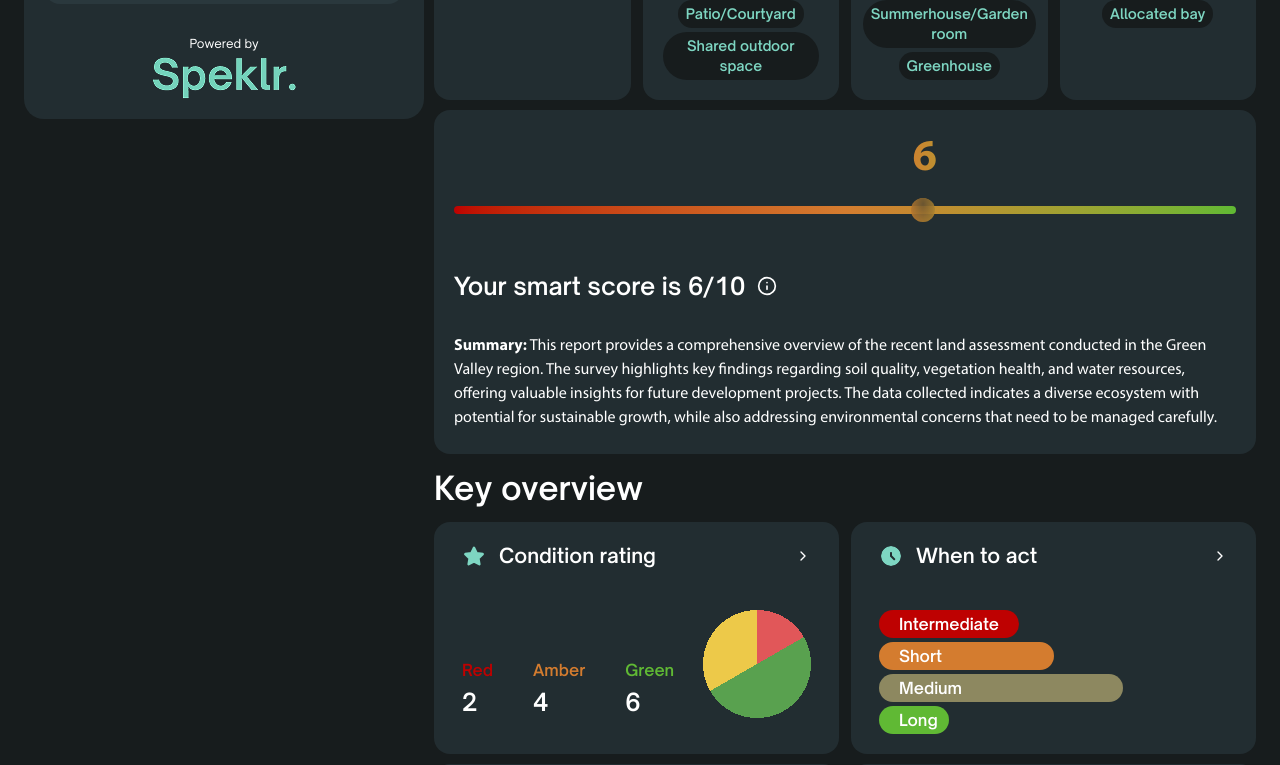
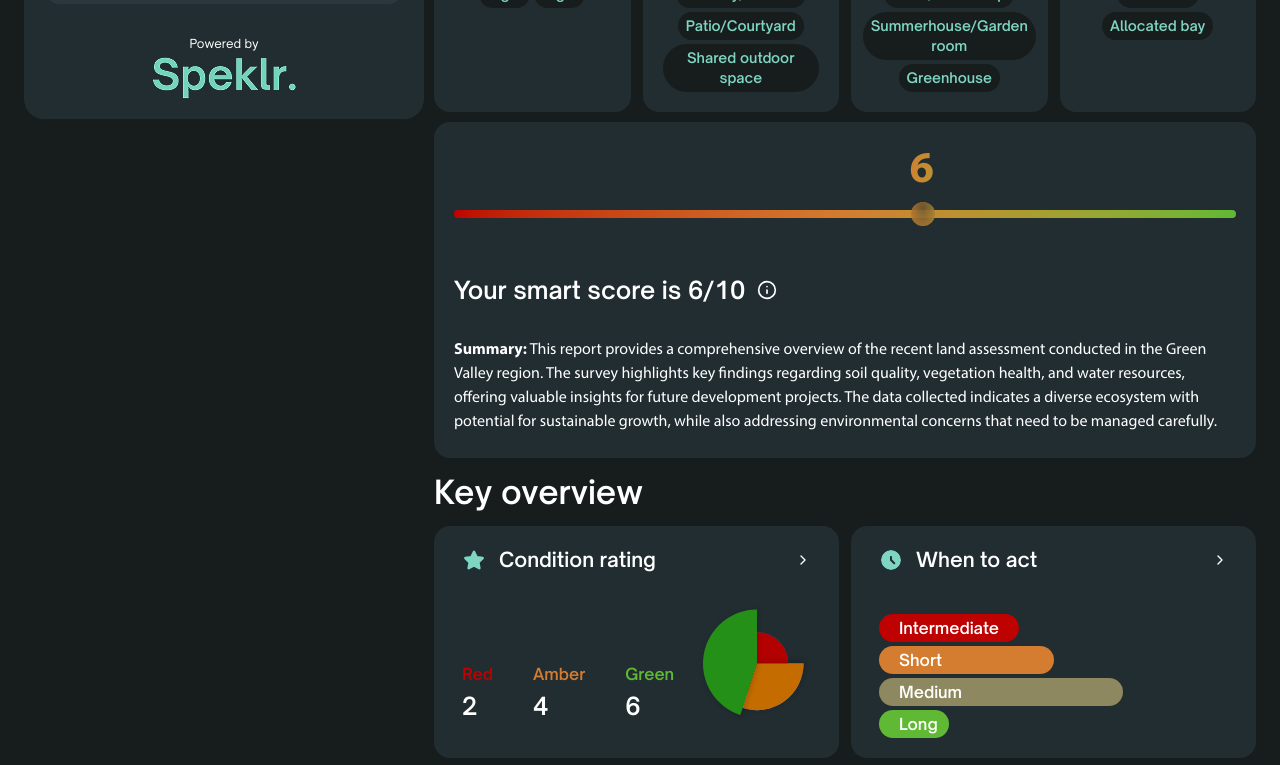
Before and after one commit to iaminamcom/novello-speklr, a Next.js app: page / in a window 1280 px wide. Shown: the part 880-1645 px from the top of the page. Built offline with nearby package versions, Linux system fonts and the light colour scheme.

Commit message:
small fixes

```diff
--- a/src/app/page.tsx
+++ b/src/app/page.tsx
@@ -191,8 +191,8 @@ export default function Home() {
         </div>
       </div>
 
-      <div className="lg:col-span-6 lg:row-span-2">
-        <Image src="/images/c48de55123334e5f3278a62129f5433987c40ce3.jpg" alt="property" width='600' height={0} className="rounded-2xl h-full object-cover" />
+      <div className="lg:col-span-6 lg:row-span-2 max-h-90.5">
+        <Image src="/images/c48de55123334e5f3278a62129f5433987c40ce3.jpg" alt="property" width='600' height={0} className="rounded-2xl size-full object-cover" />
       </div>
 
       {data.propertyInfo.map(info => (
--- a/src/components/AttrbuteCard.tsx
+++ b/src/components/AttrbuteCard.tsx
@@ -15,7 +15,7 @@ export function AttrbuteCard({ icon, tags, name, valueText, smallText = false }:
             <div className="flex flex-col items-center gap-3">
                 <span className="text-xs">{name}</span>
                 {valueText && (
-                    <span className={`font-semibold ${smallText ? 'text-sm' : 'text-2xl'}`}>{valueText}</span>
+                    <span className={`font-semibold ${smallText ? 'text-base' : 'text-2xl'}`}>{valueText}</span>
                 )}
                 {tags?.length && (
                     <div className="flex flex-wrap gap-1 justify-center">
--- a/src/components/KeyOverviewCard.tsx
+++ b/src/components/KeyOverviewCard.tsx
@@ -10,7 +10,7 @@ type KeyOverviewCardProps = {
 
 export function KeyOverviewCard({ name, icon, link, children }: KeyOverviewCardProps) {
     return (
-        <div className="p-5 rounded-2xl bg-surface space-y-10 lg:col-span-6 *:px-2">
+        <div className="p-5 rounded-2xl bg-surface lg:col-span-6 *:px-2">
             <div className="flex items-center justify-between">
                 <div className="flex gap-3 items-center">
                     <span className="text-primary">{icon}</span>
@@ -31,7 +31,7 @@ export function KeyOverviewCard({ name, icon, link, children }: KeyOverviewCardP
 
 export function ConditionRating({ red, amber, green }: { red: number, amber: number, green: number }) {
     return (
-        <div className="flex items-end justify-between">
+        <div className="flex items-end justify-between mt-8">
             <div className="flex gap-10">
                 <div className="space-y-1">
                     <div className="font-semibold text-my-red">Red</div>
@@ -46,14 +46,60 @@ export function ConditionRating({ red, amber, green }: { red: number, amber: num
                     <div className="font-semibold text-2xl">{green}</div>
                 </div>
             </div>
-            <figure className="size-27 bg-[radial-gradient(circle_closest-side,transparent_100%,var(--surface)_0),conic-gradient(#e15759_0,#e15759_16.7%,#59a14f_0,#59a14f_66.7%,#edc949_0,#edc949_100%)]" />
+            {/* <figure className="size-27 bg-[radial-gradient(circle_closest-side,transparent_100%,var(--surface)_0),conic-gradient(#e15759_0,#e15759_16.7%,#59a14f_0,#59a14f_66.7%,#edc949_0,#edc949_100%)]" /> */}
+            <svg width="112" height="116" viewBox="0 0 112 116" fill="none" xmlns="http://www.w3.org/2000/svg">
+                <circle cx="57.9849" cy="57.6123" r="31.2828" fill="#504F9D" />
+                <g filter="url(#filter0_d_171_1462)">
+                    <path d="M104.537 57.6124C104.537 64.962 102.796 72.2072 99.4583 78.755C96.1203 85.3029 91.2794 90.9674 85.3316 95.2849C79.3839 99.6024 72.4983 102.45 65.2385 103.596C57.9787 104.741 50.5508 104.151 43.5628 101.874L57.9848 57.6124H104.537Z" fill="#7F7ECD" />
+                </g>
+                <circle cx="57.9849" cy="57.6123" r="31.2828" fill="#B30000" />
+                <g filter="url(#filter1_d_171_1462)">
+                    <path d="M104.537 57.6124C104.537 64.962 102.796 72.2072 99.4583 78.755C96.1203 85.3029 91.2794 90.9674 85.3316 95.2849C79.3839 99.6024 72.4983 102.45 65.2385 103.596C57.9787 104.741 50.5508 104.151 43.5628 101.874L57.9848 57.6124H104.537Z" fill="#C46C00" />
+                </g>
+                <g filter="url(#filter2_d_171_1462)">
+                    <path d="M41.2979 108.969C29.0697 104.996 18.6604 96.7902 11.9423 85.8273C5.22423 74.8645 2.63833 61.8642 4.64969 49.165C6.66106 36.4657 13.1377 24.9008 22.9147 16.5505C32.6916 8.20018 45.1273 3.61243 57.9849 3.61243V57.6124L41.2979 108.969Z" fill="#259017" />
+                </g>
+                <defs>
+                    <filter id="filter0_d_171_1462" x="37.9765" y="50.1642" width="72.1463" height="57.724" filterUnits="userSpaceOnUse" colorInterpolationFilters="sRGB">
+                        <feFlood floodOpacity="0" result="BackgroundImageFix" />
+                        <feColorMatrix in="SourceAlpha" type="matrix" values="0 0 0 0 0 0 0 0 0 0 0 0 0 0 0 0 0 0 127 0" result="hardAlpha" />
+                        <feOffset dy="-1.86207" />
+                        <feGaussianBlur stdDeviation="2.7931" />
+                        <feComposite in2="hardAlpha" operator="out" />
+                        <feColorMatrix type="matrix" values="0 0 0 0 0 0 0 0 0 0 0 0 0 0 0 0 0 0 0.13 0" />
+                        <feBlend mode="normal" in2="BackgroundImageFix" result="effect1_dropShadow_171_1462" />
+                        <feBlend mode="normal" in="SourceGraphic" in2="effect1_dropShadow_171_1462" result="shape" />
+                    </filter>
+                    <filter id="filter1_d_171_1462" x="37.9765" y="50.1642" width="72.1463" height="57.724" filterUnits="userSpaceOnUse" colorInterpolationFilters="sRGB">
+                        <feFlood floodOpacity="0" result="BackgroundImageFix" />
+                        <feColorMatrix in="SourceAlpha" type="matrix" values="0 0 0 0 0 0 0 0 0 0 0 0 0 0 0 0 0 0 127 0" result="hardAlpha" />
+                        <feOffset dy="-1.86207" />
+                        <feGaussianBlur stdDeviation="2.7931" />
+                        <feComposite in2="hardAlpha" operator="out" />
+                        <feColorMatrix type="matrix" values="0 0 0 0 0 0 0 0 0 0 0 0 0 0 0 0 0 0 0.13 0" />
+                        <feBlend mode="normal" in2="BackgroundImageFix" result="effect1_dropShadow_171_1462" />
+                        <feBlend mode="normal" in="SourceGraphic" in2="effect1_dropShadow_171_1462" result="shape" />
+                    </filter>
+                    <filter id="filter2_d_171_1462" x="3.57628e-05" y="1.3113e-05" width="64.2041" height="115.561" filterUnits="userSpaceOnUse" colorInterpolationFilters="sRGB">
+                        <feFlood floodOpacity="0" result="BackgroundImageFix" />
+                        <feColorMatrix in="SourceAlpha" type="matrix" values="0 0 0 0 0 0 0 0 0 0 0 0 0 0 0 0 0 0 127 0" result="hardAlpha" />
+                        <feOffset dx="1.11724" dy="1.48966" />
+                        <feGaussianBlur stdDeviation="2.55103" />
+                        <feComposite in2="hardAlpha" operator="out" />
+                        <feColorMatrix type="matrix" values="0 0 0 0 0 0 0 0 0 0 0 0 0 0 0 0 0 0 0.15 0" />
+                        <feBlend mode="normal" in2="BackgroundImageFix" result="effect1_dropShadow_171_1462" />
+                        <feBlend mode="normal" in="SourceGraphic" in2="effect1_dropShadow_171_1462" result="shape" />
+                    </filter>
+                </defs>
+            </svg>
+
         </div>
     )
 }
 
 export function WhenToAct({ intermediate, short, medium, long }: { intermediate: number, short: number, medium: number, long: number }) {
     return (
-        <div className="space-y-1">
+        <div className="space-y-1 mt-10">
             <div
                 className='rounded-full py-0.5 px-5 font-semibold bg-my-red'
                 style={{ width: `${intermediate}0%` }}
@@ -84,7 +130,7 @@ export function WhenToAct({ intermediate, short, medium, long }: { intermediate:
 
 export function Summary({ text, icon, color }: { text: string, color?: string; icon?: ReactNode }) {
     return (
-        <div className="flex p-2 items-center justify-between">
+        <div className={`flex p-2 items-center justify-between ${icon ? 'mt-10' : 'mt-5'}`}>
             {text}
             {icon && <div className={color}>{icon}</div>}
         </div>
--- a/src/components/ScoreSlider.tsx
+++ b/src/components/ScoreSlider.tsx
@@ -1,7 +1,7 @@
 export function ScoreSlider({ score }: { score: number }) {
     return (
-        <div className="relative pt-20 px-2" aria-hidden>
-            <div className="bg-linear-to-r from-my-red via-my-amber to-my-green absolute top-0 left-0 text-[44px] font-bold -translate-x-1/2 transition-all duration-300 font-myriad"
+        <div className="relative pt-18 px-2" aria-hidden>
+            <div className="bg-linear-to-r from-my-red via-my-amber to-my-green absolute top-0 left-0 text-[44px] font-bold -translate-x-[calc(50%+3px)] transition-all duration-300 font-myriad"
                 style={{
                     left: `${score}0%`,
                     backgroundPosition: `${score}0% 0%`,
```
